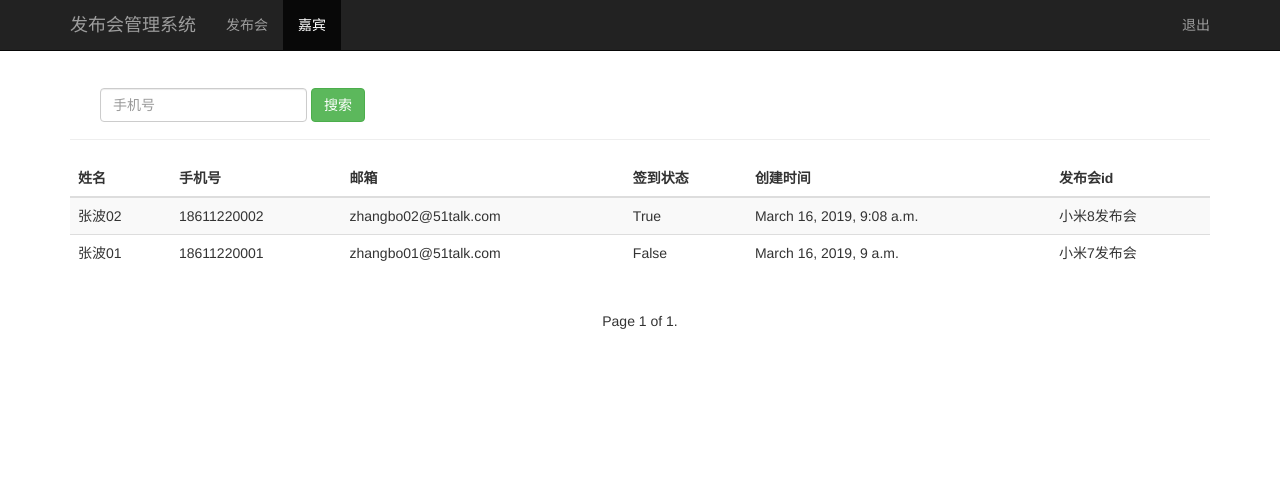
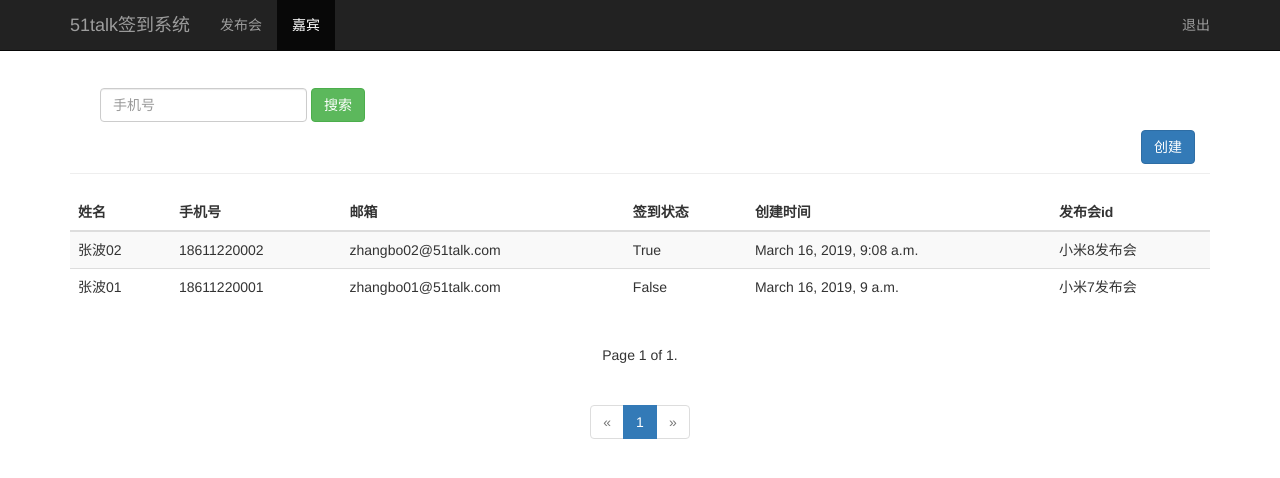
Before and after one commit to zhangbo666/test_sign, a Django app: page /guest_manage/ in a window 1280 px wide. Shown: the top 478 px of the page. Run offline with Django 3.2, Linux system fonts and the light colour scheme; a user stored in the database is signed in; data comes from the database, SQL or seed files in the repository; some libraries are stand-ins or nearby versions.

Commit message:
2019-04-08 19:57 提交

```diff
--- a/test_sign/sign/templates/guest_manage.html
+++ b/test_sign/sign/templates/guest_manage.html
@@ -10,7 +10,6 @@
 
     <title>发布会管理系统</title>
 
-{#    <link href="https://cdn.bootcss.com/bootstrap/3.3.7/css/bootstrap.min.css" rel="stylesheet">#}
   </head>
 
 <body>
@@ -19,7 +18,7 @@
       <nav class="navbar navbar-fixed-top navbar-inverse">
           <div class="container">
               <div class="navbar-header">
-                  <a class="navbar-brand" href="/event_manage/">发布会管理系统</a>
+                  <a class="navbar-brand" href="/event_manage/">51talk签到系统</a>
               </div>
               <div id="navbar" class="collapse navbar-collapse">
                   <ul class="nav navbar-nav">
@@ -42,7 +41,64 @@
           </div>
       </nav>
 
-  <!--嘉宾表单搜索-->
+      <!--嘉宾添加-->
+      {% if type == "add" %}
+
+          <h3>添加嘉宾</h3>
+
+          <form class="form-horizontal" style="margin-left:400px;" method="post" action="/guest_manage/add_guest/">
+              <fieldset>
+                  <div class="control-group">
+                      <label class="control-label">姓名</label>
+                      <div class="controls">
+                          <input type="text" name='guest_name' class="input-xlarge">
+                          <span style="color:red">{{ guest_name }}</span>
+                      </div>
+                  </div>
+
+                  <div class="control-group">
+                      <label class="control-label">手机号</label>
+                      <div class="controls">
+                          <input type="text" name='guest_phone' class="input-xlarge">
+                          <span style="color:red">{{ guest_phone }}</span>
+                      </div>
+                  </div>
+
+                  <div class="control-group">
+                      <label class="control-label">邮箱</label>
+                      <div class="controls">
+                          <input type="text" name='guest_email' class="input-xlarge">
+                          <span style="color:red">{{ guest_email }}</span>
+                      </div>
+                  </div>
+
+
+                  <div class="control-group">
+                      <label class="control-label">状态</label>
+                      <div class="controls" style="height:30px;">
+                          <label class="radio inline" style="left: 50px;float: left">
+                                <input type="radio" value="1" checked="checked" name="guest_status">开启
+                          </label>
+                          <label class="radio inline" style="left: 80px;float: left;">
+                                <input type="radio" value="0" name="guest_status">关闭
+                          </label>
+                      </div>
+                  </div>
+
+                  <div class="control-group" style="margin-left:20px;float: left">
+                      <div class="controls">
+                        <button class="btn btn-success">保存</button>
+                      </div>
+                  </div>
+              </fieldset>
+          </form>
+
+      {% endif %}
+
+
+      <!--嘉宾表单list-->
+      {% if type == "list" %}
+
       <div class="container theme-showcase" role="main">
 
           <div class="page-header" style="margin-top: 80px;">
@@ -55,6 +111,10 @@
                       </div>
                       <button type="submit" class="btn btn-success">搜索</button>
                   </form>
+                  <button class="btn btn-primary" name="submit" style="float:right;"
+                          onclick="location.href='/guest_manage/add_guest/'">创建
+                  </button>
+
                </div>
           </div>
 
@@ -96,8 +156,10 @@
           <div style="text-align: center;color:red">{{ hint }}</div>
      </div>
 
+      {% endif %}
+
+
       <!--嘉宾分页器-->
-
       <div style="text-align: center;">
 
           <div class="pagination">
@@ -145,5 +207,83 @@
               </span>
           </div>
       </div>
+
+      <!--按钮分页器-->
+      {% if search_result == "result_data" %}
+
+      <div class="container" style="text-align: center;">
+
+          <div class="pagination">
+
+              {% if guests.has_previous %}
+
+                  {% if name %}
+
+                      <li><a href="?name={{ name }}&page={{ guests.previous_page_number}}">&laquo;</a></li>
+
+                      <li><a href="?name={{ name }}&page={{ guests.previous_page_number}}">{{ guests.previous_page_number}}</a></li>
+
+                  {% else %}
+
+                      <li><a href="?page={{ guests.previous_page_number}}">&laquo;</a></li>
+
+                      <li><a href="?page={{ guests.previous_page_number}}">{{ guests.previous_page_number}}</a></li>
+
+                  {% endif %}
+
+              {% endif %}
+
+              {% if guests %}
+
+                  {% if guests.has_previous %}
+
+                      <li class="active"><a href="?name={{ name }}&page={{ guests.number}}">{{ guests.number}}</a></li>
+
+                  {% else %}
+
+                      {% if name %}
+
+                          <li class="disabled"><a href="#">&laquo;</a></li>
+
+                          <li class="active"><a href="?name={{ name }}&page={{ guests.number}}">{{ guests.number}}</a></li>
+
+                      {% else %}
+
+                          <li class="disabled"><a href="#">&laquo;</a></li>
+
+                          <li class="active"><a href="?page={{ guests.number}}">{{ guests.number}}</a></li>
+
+                      {% endif %}
+
+                  {% endif %}
+
+              {% endif %}
+
+              {% if guests.has_next %}
+
+                  {% if name %}
+
+                      <li><a href="?name={{ name }}&page={{ guests.next_page_number}}">{{ guests.next_page_number}}</a></li>
+
+                      <li><a href="?name={{ name }}&page={{ guests.next_page_number}}">&raquo;</a></li>
+
+                  {% else %}
+
+                      <li><a href="?page={{ guests.next_page_number}}">{{ guests.next_page_number}}</a></li>
+
+                      <li><a href="?page={{ guests.next_page_number}}">&raquo;</a></li>
+
+                  {% endif %}
+
+              {% else %}
+
+                  <li class="disabled"><a href="#">&raquo;</a></li>
+
+              {% endif %}
+      </div>
+
+      {% endif %}
+
+
 </body>
 </html>
--- a/test_sign/sign/templates/index.html
+++ b/test_sign/sign/templates/index.html
@@ -29,7 +29,7 @@
 {#                <label for="email" class="sr-only">请输入邮箱</label>#}
 {#                <input type="email" id="email" name="email" class="form-control" placeholder="请输入邮箱" required>#}
                 <div style="color: red;">
-                    {{ error }}<br><br>
+                    <br>{{ error }}<br><br>
                 </div>
                 <button class="btn btn-lg btn-primary btn-block" type="submit">登录</button>
                 {% csrf_token %}
--- a/test_sign/sign/views.py
+++ b/test_sign/sign/views.py
@@ -69,7 +69,9 @@ def event_manage(request):
 
     print("contacts---------->4", contacts)
 
-    return render(request,"event_manage.html",{"user":username,"events":contacts,"type":"list","nums":l1,"page":page})
+    return render(request,"event_manage.html",{"user":username,"events":contacts,
+                                               "type":"list","search_result":"result_data",
+                                               "nums":l1,"page":page})
 
     # return render(request,"event_manage.html",{"user":username,"events":events})
 
@@ -87,9 +89,11 @@ def search_name(request):
 
     if len(events) == 0:
 
-        return render(request,"event_manage.html",{"user":username,"hint":"搜索'发布会'查询结果为空"})
+        return render(request,"event_manage.html",{"user":username,"type":"list",
+                                                   "search_result":"result_not",
+                                                   "hint":"搜索发布会查询结果为空，请重新查询！！！"})
 
-    paginator = Paginator(events,2)
+    paginator = Paginator(events,5)
 
     # 传一个页面数据
     page = request.GET.get('page')
@@ -106,7 +110,9 @@ def search_name(request):
 
         contacts = paginator.page(paginator.num_pages)
 
-    return render(request,"event_manage.html",{"user":username,"events":contacts,"name":search_name})
+    return render(request,"event_manage.html",{"user":username,"events":contacts,
+                                               "type":"list","search_result":"result_data",
+                                               "name":search_name})
 
 
 # 添加发布会
@@ -231,7 +237,8 @@ def guest_manage(request):
 
     print ("contacts---------->4",contacts)
 
-    return render(request,"guest_manage.html",{"user":username,"guests":contacts})
+    return render(request,"guest_manage.html",{"user":username,"guests":contacts,
+                                               "type": "list", "search_result": "result_data",})
 
 
 # 嘉宾手机号搜索
@@ -246,7 +253,9 @@ def search_phone(request):
 
     if len(guests) == 0:
 
-        return render(request,"guest_manage.html",{"user":username,"hint":"搜索'手机号'查询结果为空"})
+        return render(request,"guest_manage.html",{"user":username,"type":"list",
+                                                   "search_result":"result_not",
+                                                   "hint":"搜索'手机号'查询结果为空"})
 
     paginator = Paginator(guests,5)
 
@@ -265,7 +274,48 @@ def search_phone(request):
 
         contacts = paginator.page(paginator.num_pages)
 
-    return render(request,"guest_manage.html",{"user":username,"guests":contacts,"phone":search_phone})
+    return render(request,"guest_manage.html",{"user":username,"guests":contacts,
+                                               "type":"list","search_result":"result_not",
+                                               "phone":search_phone})
+
+
+# 添加嘉宾
+@login_required
+def add_guest(request):
+
+    if request.method == 'GET':
+
+        return render(request,"guest_manage.html",{"type":"add"})
+
+    elif request.method == 'POST':
+
+        guest_name = request.POST.get("guest_name","")
+
+        guest_phone = request.POST.get("guest_phone","")
+
+        guest_email = request.POST.get("guest_email","")
+
+        guest_status = request.POST.get("guest_status","")
+
+        if guest_name == "":
+
+            return render(request,"event_manage.html",{"type":"add","guest_name":"发布会名称不能为空"})
+
+        elif guest_phone == "":
+
+            return render(request,"event_manage.html",{"type":"add","guest_phone":"发布会地址不能为空"})
+
+        elif guest_email == "":
+
+            return render(request,"event_manage.html",{"type":"add","guest_email":"发布会参加人数不能为空"})
+
+        else:
+
+            Event.objects.create(name=event_name,address=event_address,status=event_status,limit=event_limit,
+                                 start_time=datetime(2019,4,3,00,10,00))
+
+            return HttpResponseRedirect("/event_manage/")
+
 
 
 # 嘉宾签到页面
--- a/test_sign/test_sign/urls.py
+++ b/test_sign/test_sign/urls.py
@@ -30,7 +30,10 @@ urlpatterns = [
     path('logout/',views.logout),
     path('search_name/',views.search_name),
     path('search_phone/',views.search_phone),
+
     path('guest_manage/',views.guest_manage),
+    path('guest_manage/add_guest/',views.add_guest),
+
     path('sign_index/<int:event_id>/',views.sign_index),
     path('sign_index_action/<int:event_id>/',views.sign_index_action),
 
```
Also changed, not shown: test_sign/sign/templates/event_manage.html (+26 -12 lines). Lines whose indentation alone changed are shown as unchanged.
